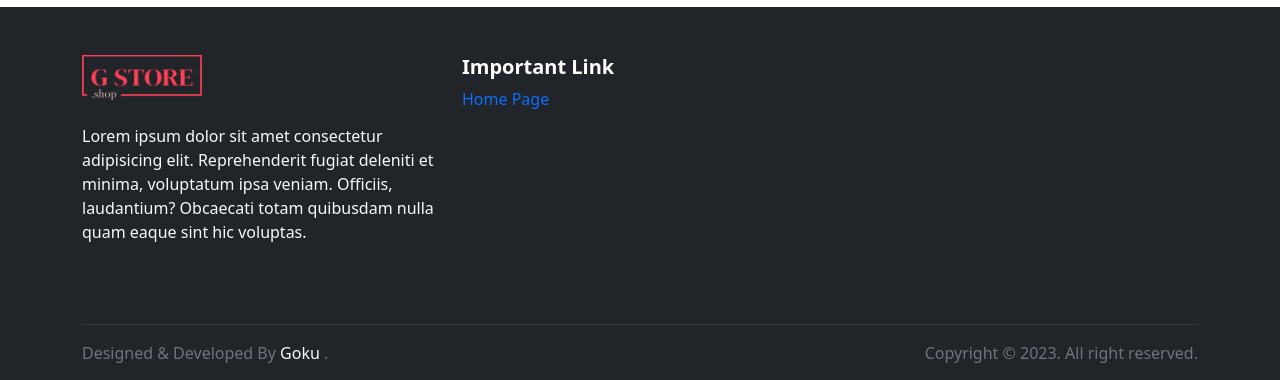
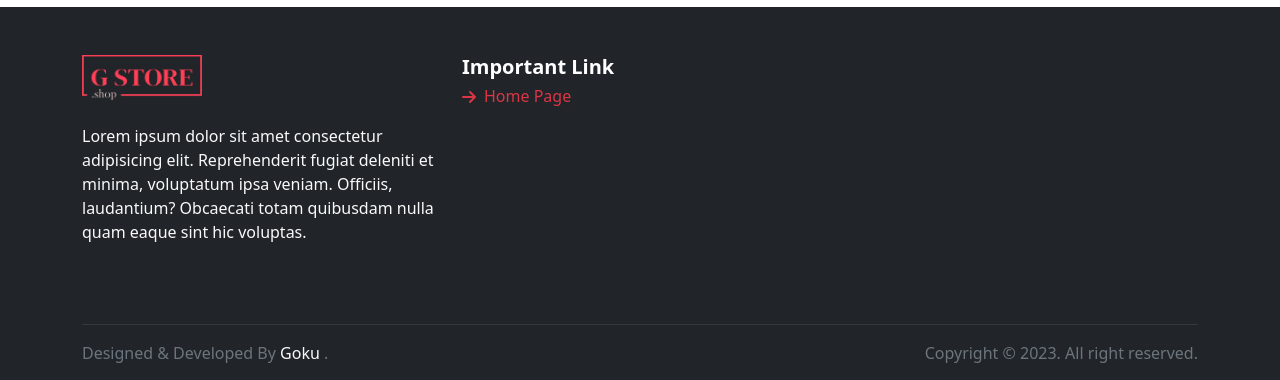
Before and after one commit to gokarna123-goku/g_store, a Django app: template templates/about.html in a window 1280 px wide. Shown: the part 158-538 px from the top of the page. Run offline with Django 3.2, Linux system fonts and the light colour scheme; the template is opened without the code that fills it, so the values that code supplies are empty; some libraries are stand-ins or nearby versions.

Commit message:
changes done to footer important link

```diff
--- a/templates/footer.html
+++ b/templates/footer.html
@@ -15,7 +15,10 @@
             </div>
             <div class="col-lg-2">
                 <h5 class="footer_title text-white fw-bold mb-2">Important Link</h5>
-                <a href="#" class="text-decoration-none">Home Page</a>
+                <a href="#" class="text-decoration-none text-danger d-flex align-items-center">
+                    <i class="fa-solid fa-arrow-right me-2"></i>
+                    <h6 class="text mb-0">Home Page</h6>
+                </a>
             </div>
             <div class="col-lg-2"></div>
             <div class="col-lg-4"></div>
```
